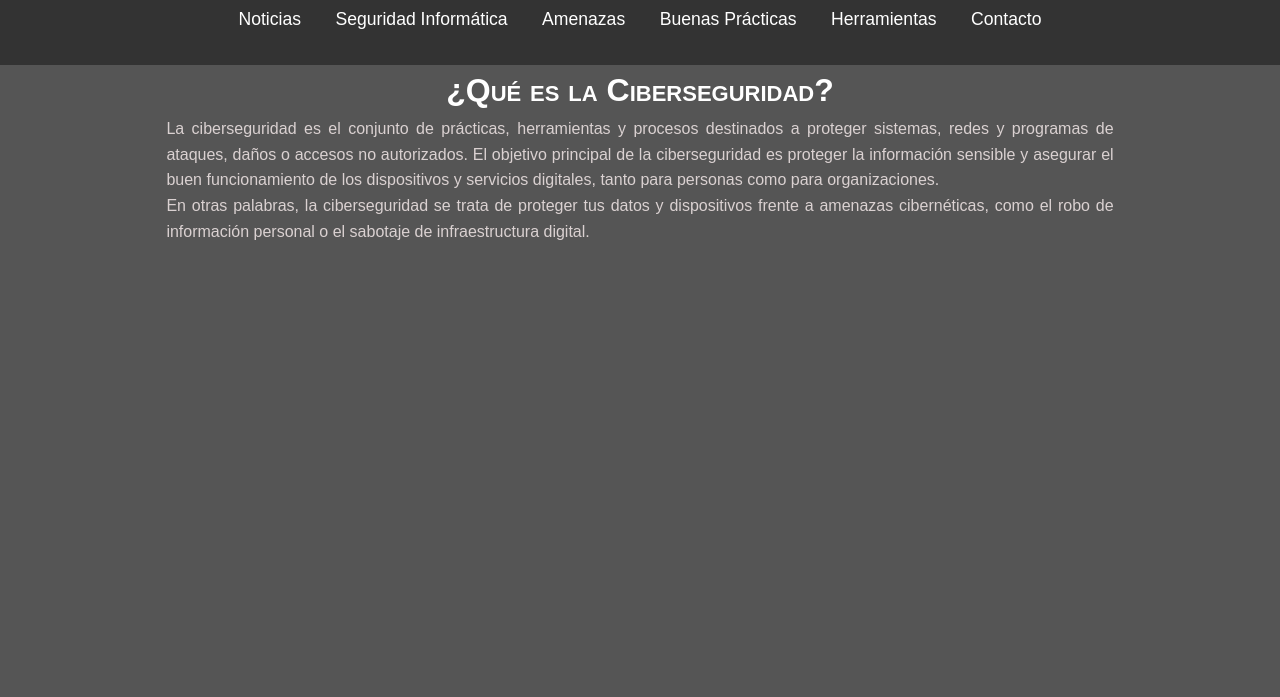
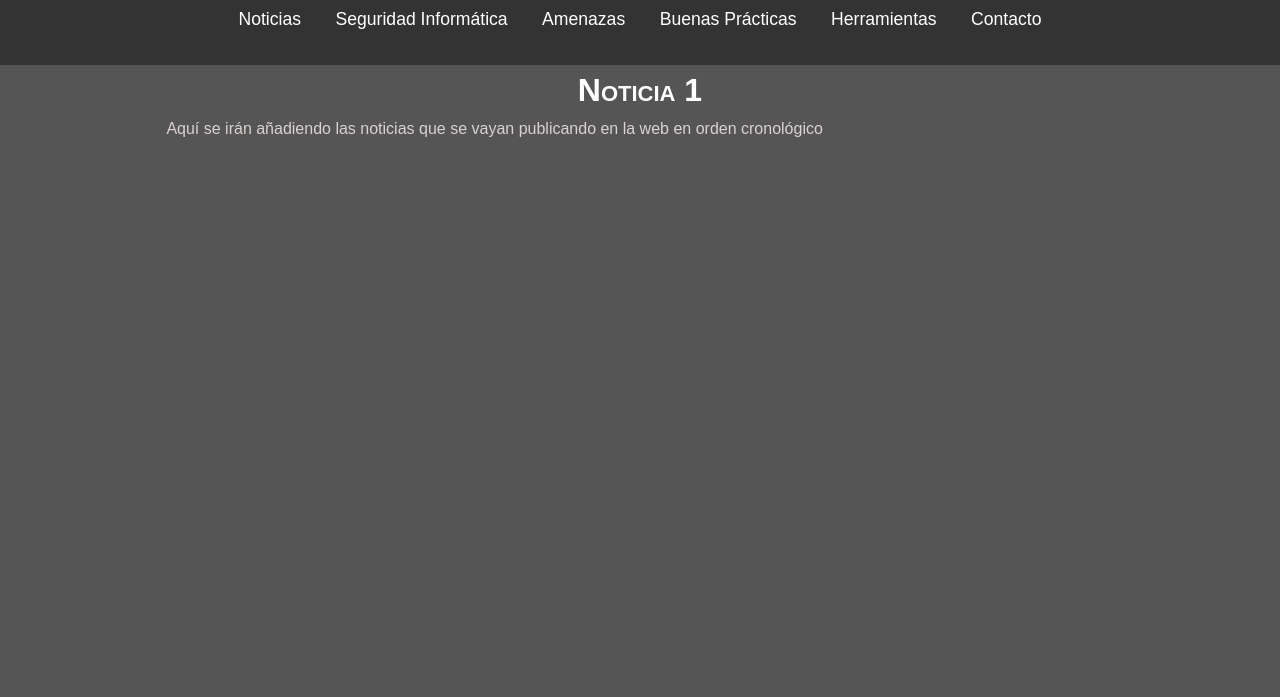
Before and after one commit to Daniel-Garcia-Rodriguez/pisko.es, a plain HTML site: page noticias.html in a window 1280 px wide. Shown: the part 103-800 px from the top of the page. Drawn offline with Linux system fonts and the light colour scheme.

Commit message:
segundo commit

```diff
--- a/noticias.html
+++ b/noticias.html
@@ -31,9 +31,8 @@
 
     <main>
         <section>
-            <h1>¿Qué es la Ciberseguridad?</h1>
-            <p>La ciberseguridad es el conjunto de prácticas, herramientas y procesos destinados a proteger sistemas, redes y programas de ataques, daños o accesos no autorizados. El objetivo principal de la ciberseguridad es proteger la información sensible y asegurar el buen funcionamiento de los dispositivos y servicios digitales, tanto para personas como para organizaciones.</p>
-            <p>En otras palabras, la ciberseguridad se trata de proteger tus datos y dispositivos frente a amenazas cibernéticas, como el robo de información personal o el sabotaje de infraestructura digital.</p>
+            <h1>Noticia 1</h1>
+            <p>Aquí se irán añadiendo las noticias que se vayan publicando en la web en orden cronológico</p>
         </section>
     </main>
 
```
